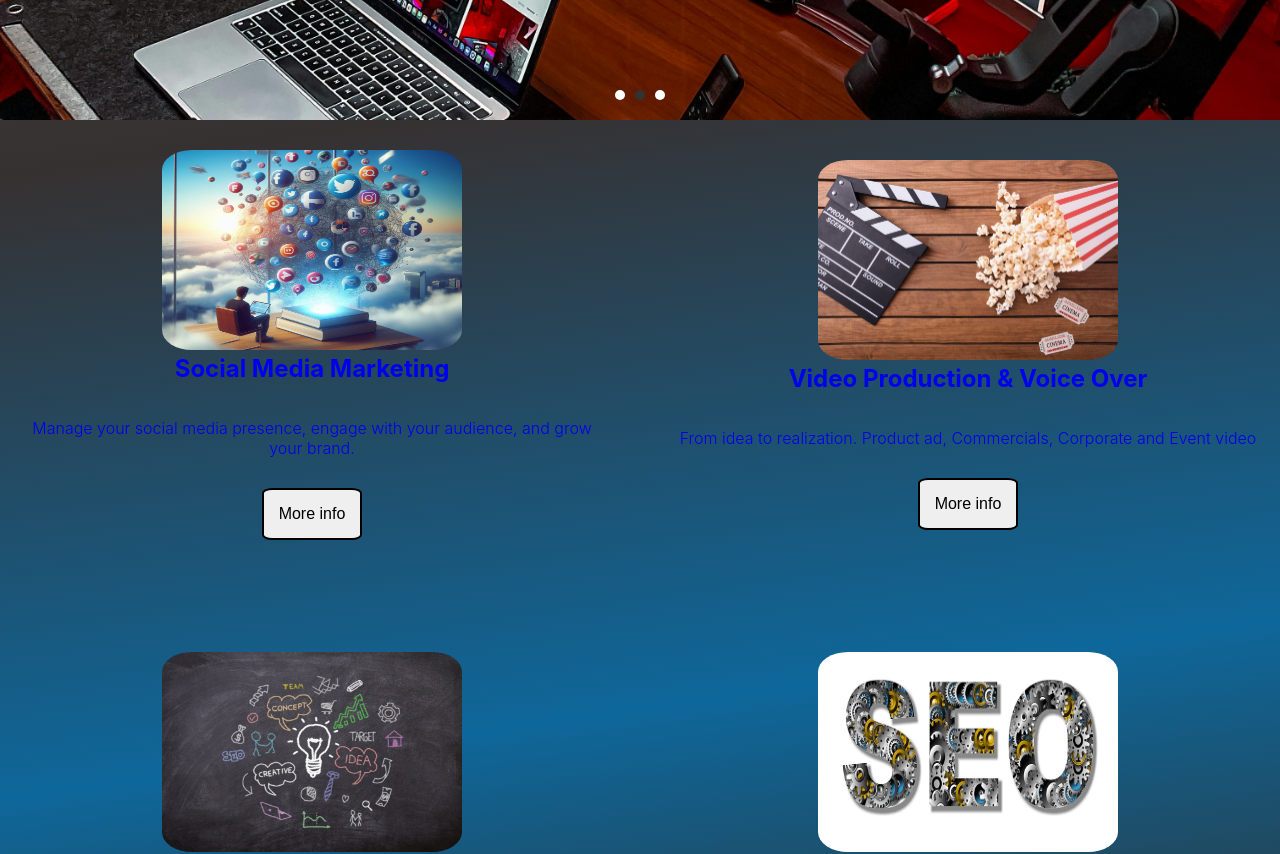
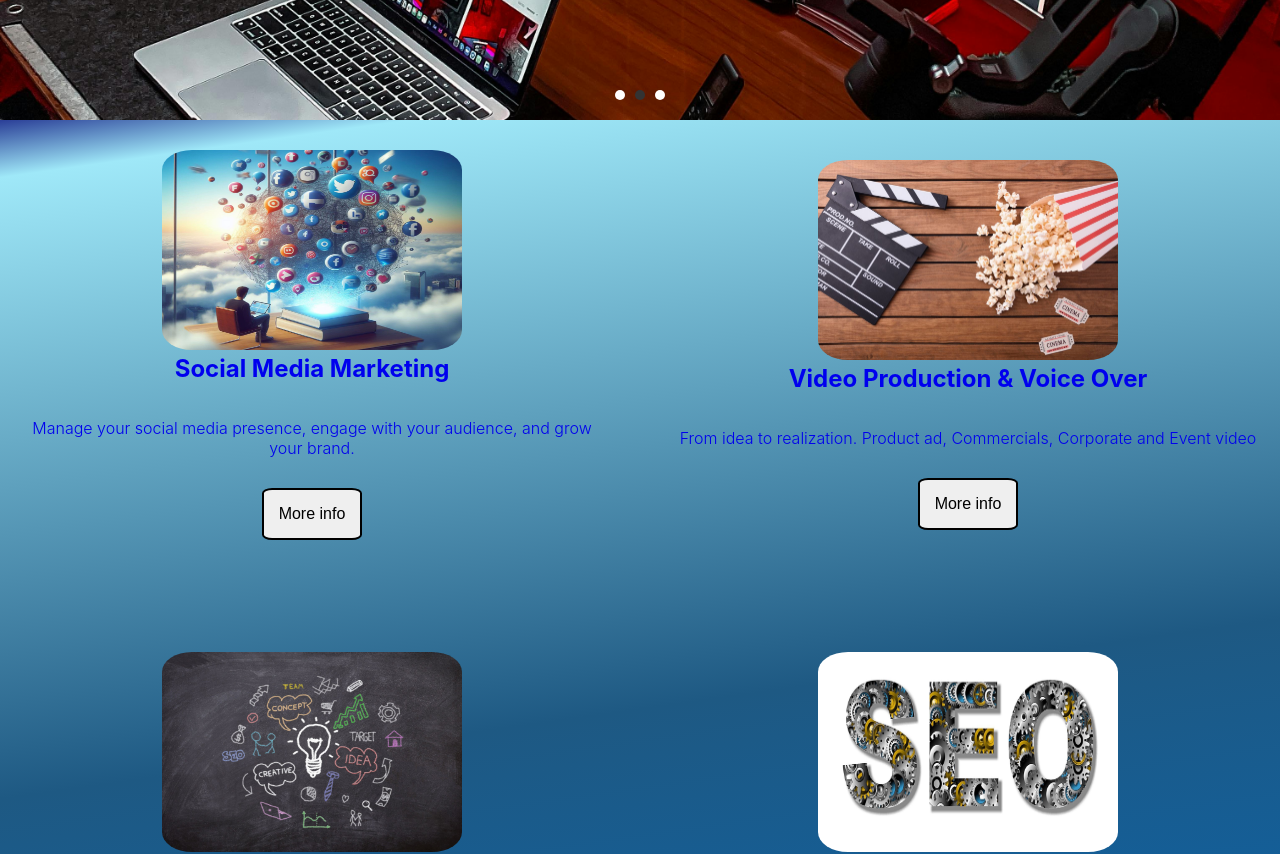
Before and after one commit to MalesevicS/ContentCreativ, a React (Create React App) app: page / in a window 1280 px wide. Shown: the part 680-1534 px from the top of the page. Built offline with nearby package versions, Linux system fonts and the light colour scheme.

Commit message:
Services_Color_Change

```diff
--- a/src/styles/FrontServices.css
+++ b/src/styles/FrontServices.css
@@ -40,7 +40,8 @@
     align-items: center;
     justify-content: space-between;
     gap: 2rem;
-    background: linear-gradient(172deg, #383434 0%, #363131 5%, #0e679a 59%, #312d29 99%, #1b1b1b 100%);
+    background: linear-gradient(172deg, #2a3e97 0%, #9fe8f8 5%, #1e5983 59%, #0b63aa 99%, #09218f 100%);
+
 }
 
 .imgp {
```
